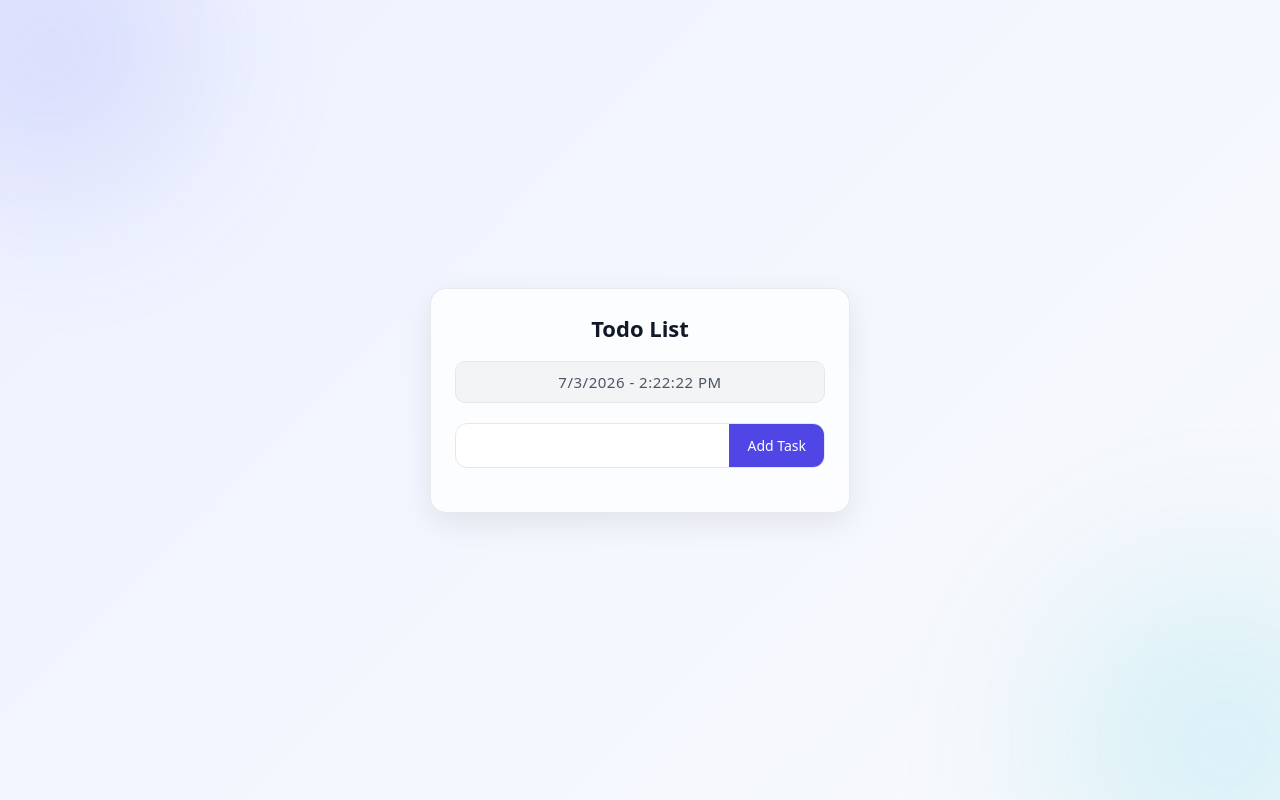
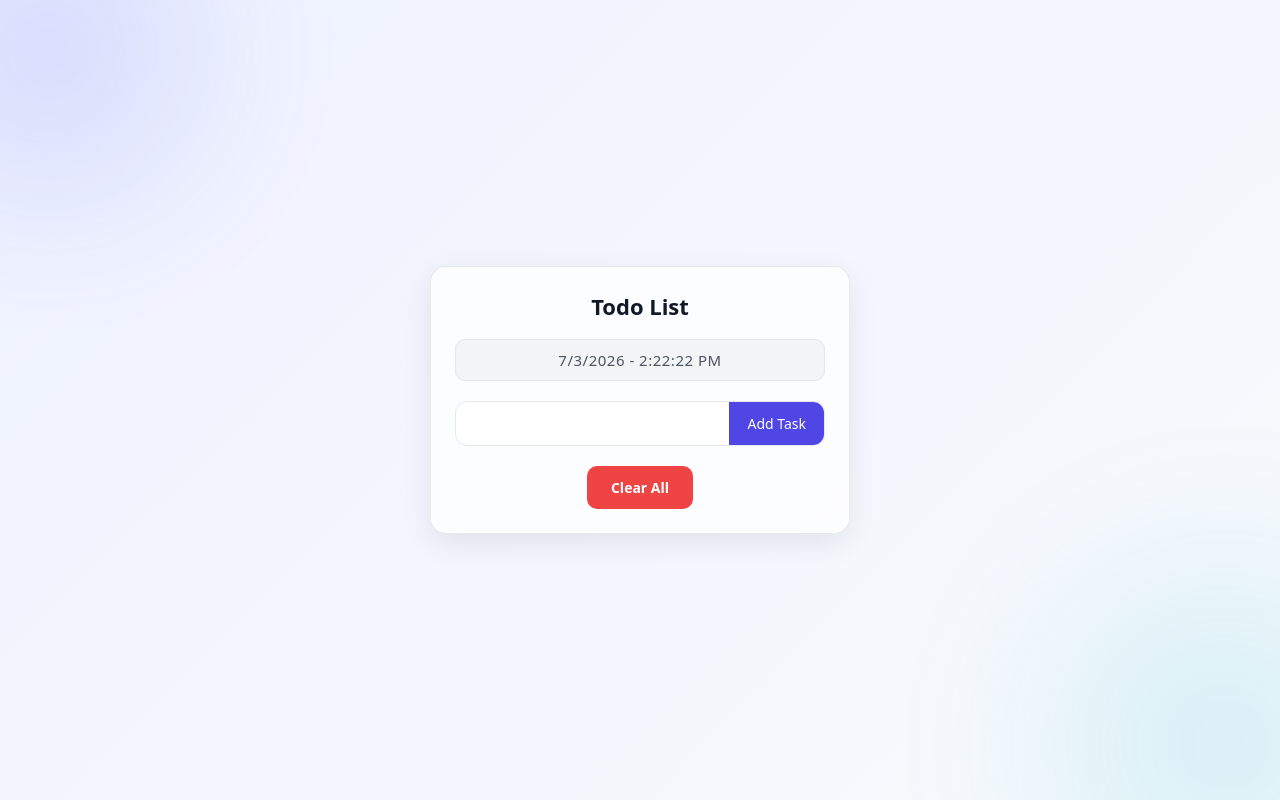
Before and after one commit to hassanmurad1217/practice-todo, a React (Vite) app: page / in a window 1280 px wide. Built offline with nearby package versions, Linux system fonts and the light colour scheme.

Commit message:
Creating Todo

```diff
--- a/src/components/Todo.css
+++ b/src/components/Todo.css
@@ -159,3 +159,43 @@
 .todo-item button:active {
   transform: scale(0.95);
 }
+
+/* Clear All button container */
+.clear-btn-container {
+  margin-top: 20px;
+  display: flex;
+  justify-content: center;
+}
+
+/* Clear All button */
+.clear-btn {
+  padding: 12px 24px;
+  border: none;
+  border-radius: 10px;
+
+  background: #ef4444;
+  color: white;
+
+  font-size: 14px;
+  font-weight: 600;
+  cursor: pointer;
+
+  transition: all 0.2s ease;
+}
+
+/* Hover */
+.clear-btn:hover {
+  background: #dc2626;
+  transform: translateY(-2px);
+}
+
+/* Click */
+.clear-btn:active {
+  transform: scale(0.96);
+}
+
+/* Focus */
+.clear-btn:focus {
+  outline: none;
+  box-shadow: 0 0 0 3px rgba(239, 68, 68, 0.25);
+}
--- a/src/components/Todo.jsx
+++ b/src/components/Todo.jsx
@@ -30,6 +30,11 @@ export const Todo = () => {
   const handleDeleteTodo = (value) => {
     const updatedTask = tasks.filter((curElem) => curElem !== value);
     setTasks(updatedTask);
+  };
+
+  // delete all functionality
+  const handleDeleteTodoData = () => {
+    setTasks([]);
   };
 
   return (
@@ -74,6 +79,11 @@ export const Todo = () => {
           ))}
         </ul>
       </section>
+      <section className="clear-btn-container">
+        <button className="clear-btn" onClick={handleDeleteTodoData}>
+          Clear All
+        </button>
+      </section>
     </section>
   );
 };
```
